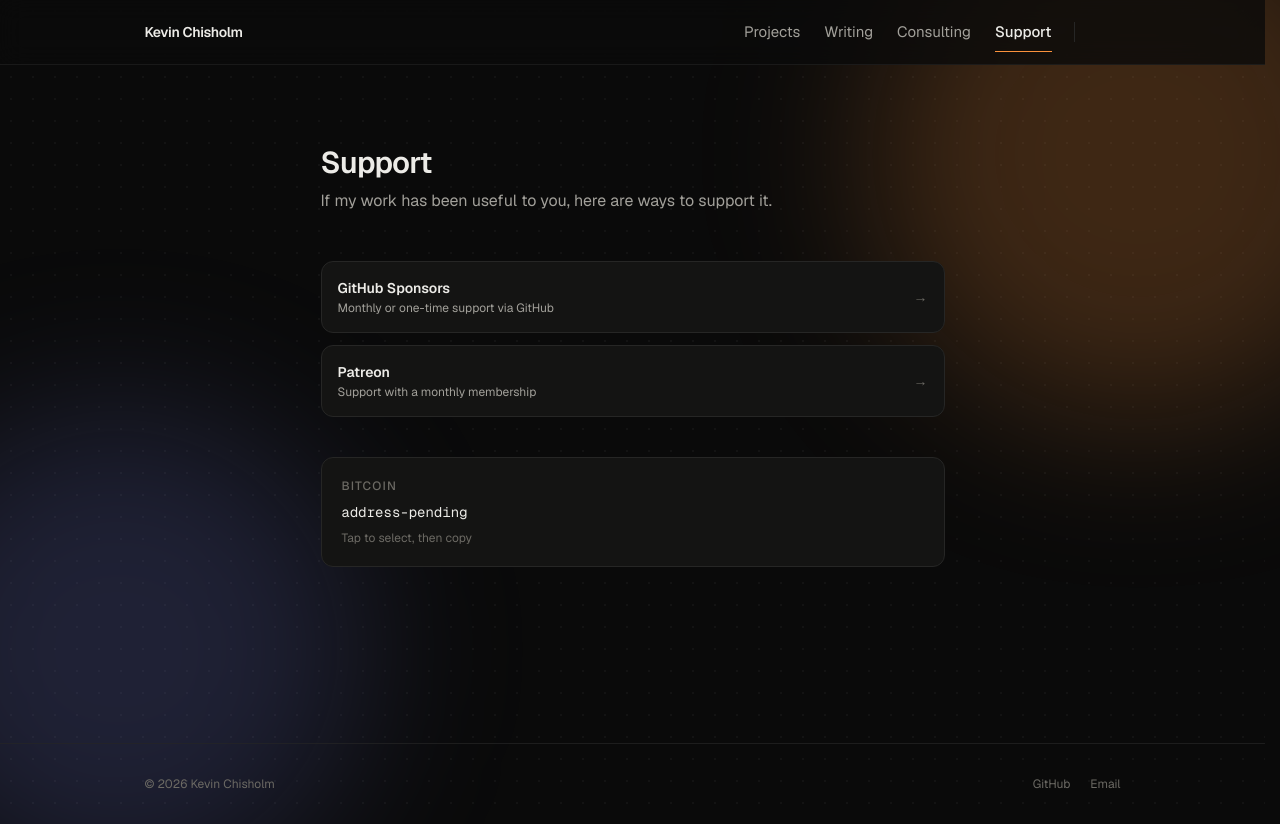
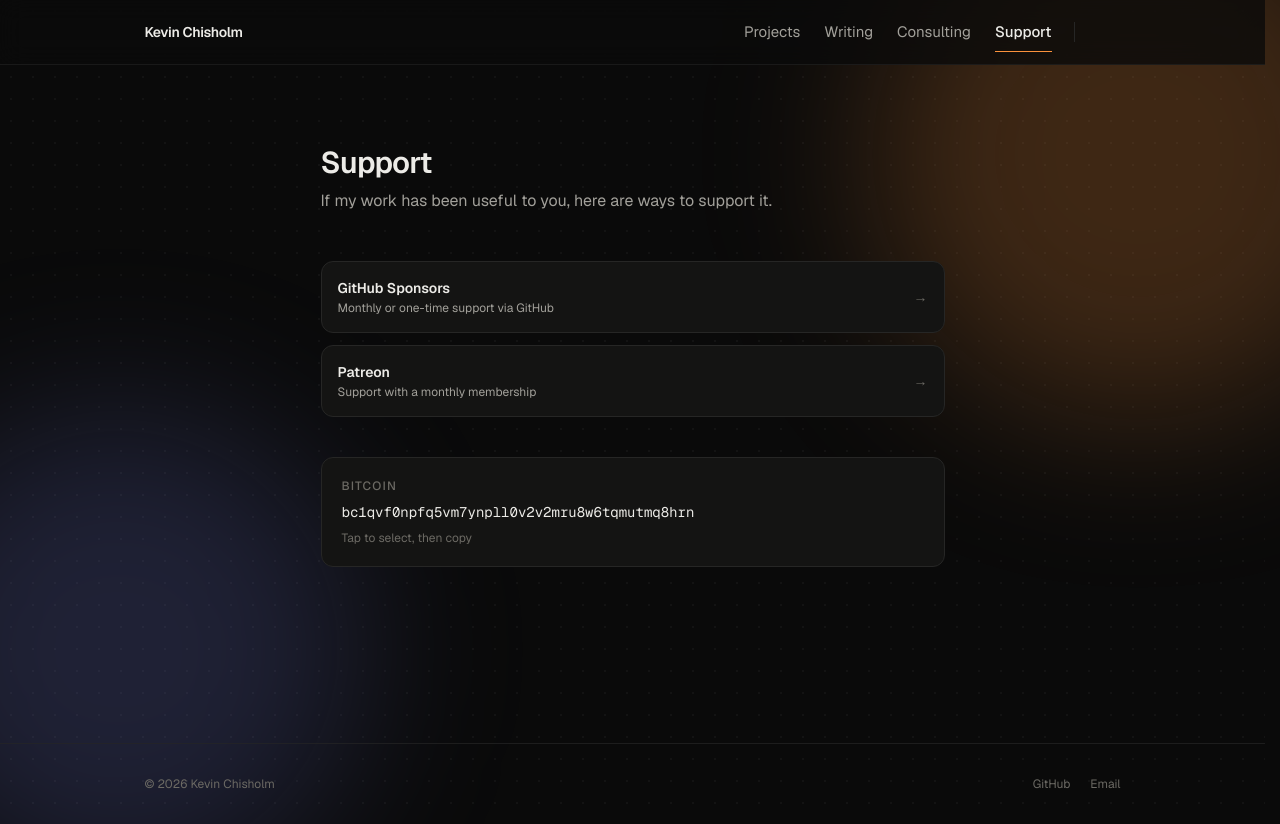
Before and after one commit to kevinchisholmja/kevinchisholm.dev, a Next.js app: page /support in a window 1280 px wide. Built offline with nearby package versions, Linux system fonts and the light colour scheme.

Commit message:
Add public Bitcoin address to support page

```diff
--- a/app/support/page.tsx
+++ b/app/support/page.tsx
@@ -58,7 +58,7 @@ export default function SupportPage() {
           Bitcoin
         </p>
         <p className="font-mono text-sm text-ink break-all select-all">
-          address-pending
+          bc1qvf0npfq5vm7ynpll0v2v2mru8w6tqmutmq8hrn
         </p>
         <p className="text-xs text-faint mt-2">Tap to select, then copy</p>
       </div>
```
